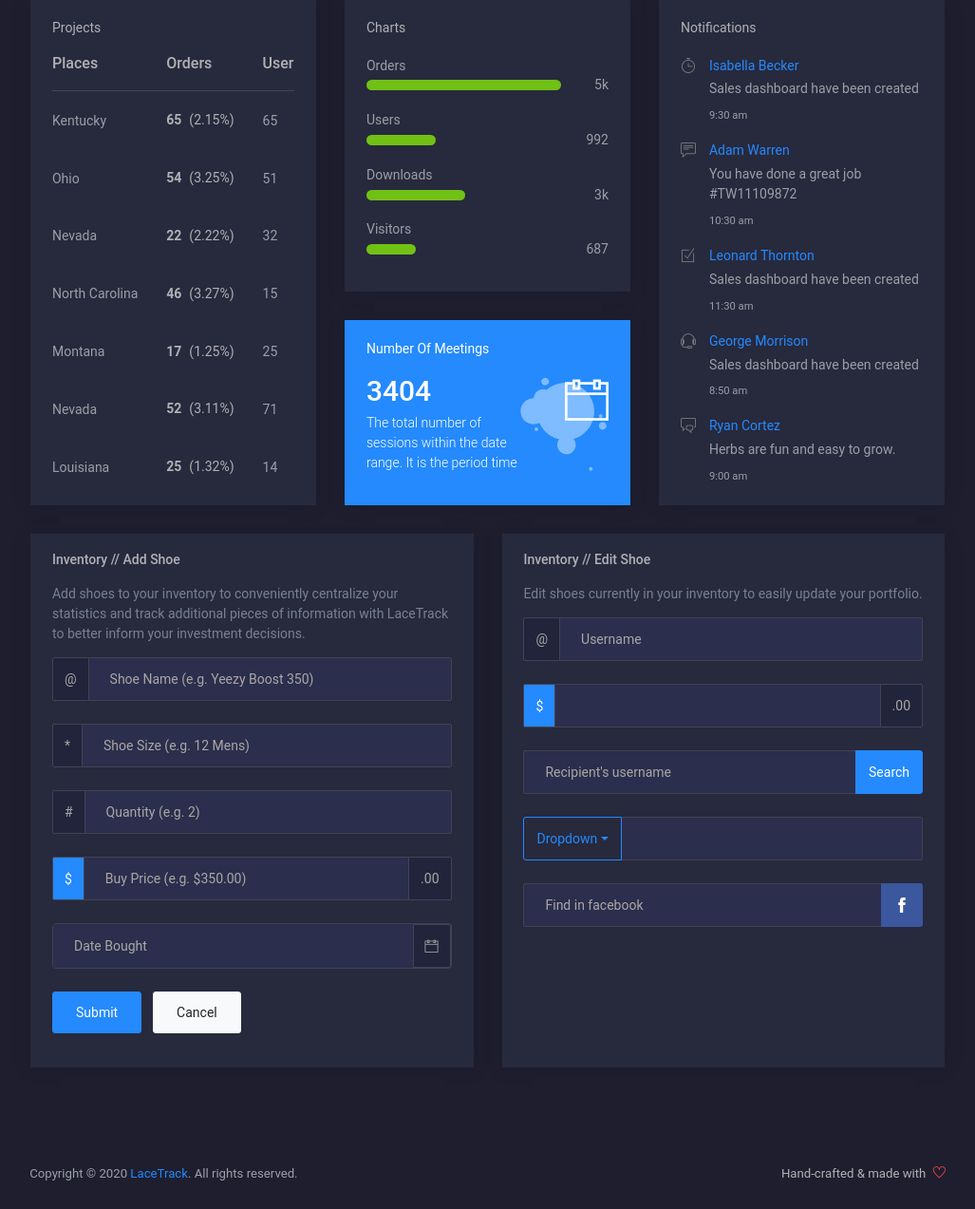
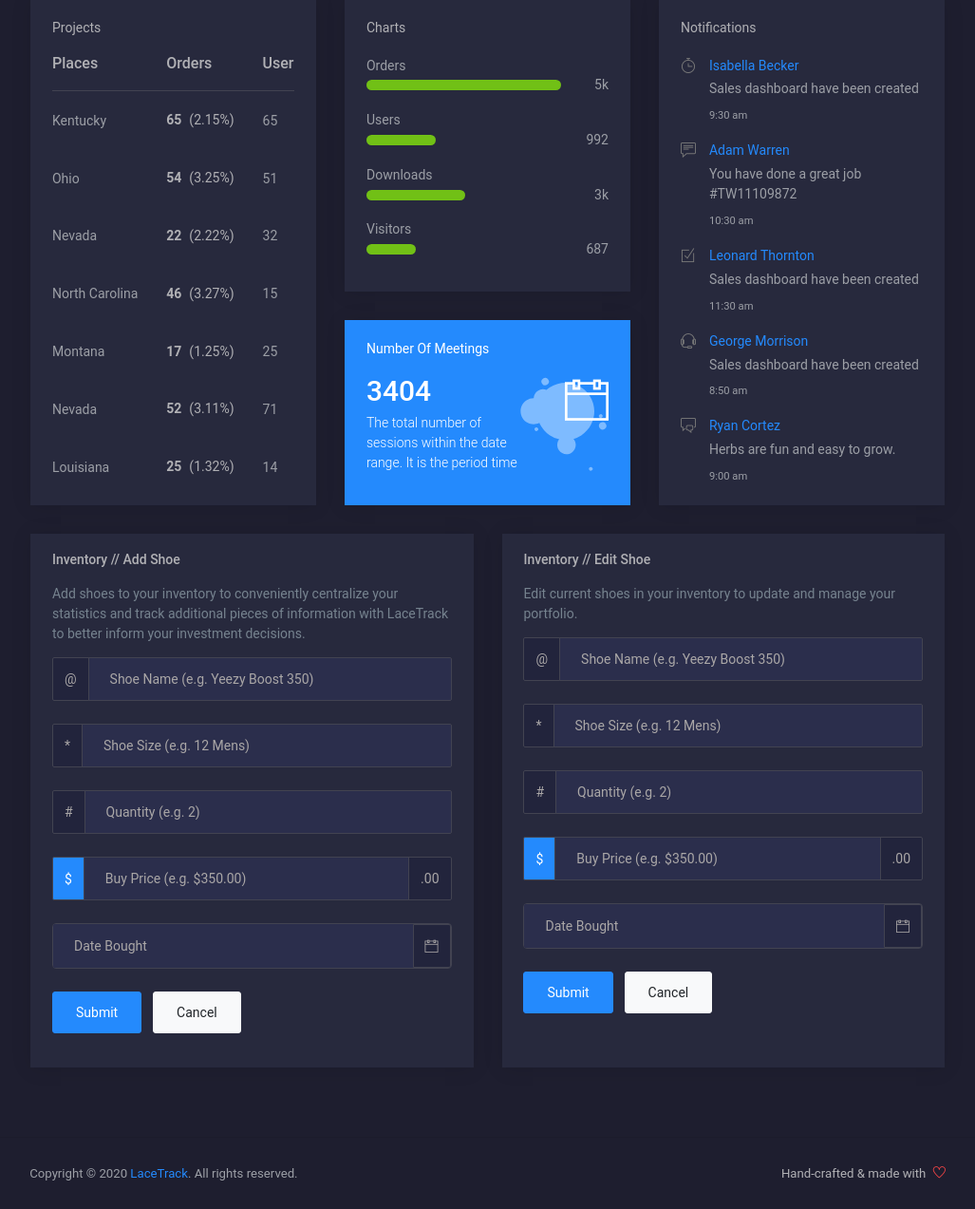
Before and after one commit to wasi2005/lacetrack, a Flask app: template templates/portal.html in a window 1280 px wide. Shown: the part 2336-3609 px from the top of the page at 95% size, without its empty margins (245-1272 px from the left). Run offline with Flask 2, Linux system fonts and the light colour scheme; the template is opened without the code that fills it, so the values that code supplies are empty; parts of the project's set-up code (start-up, migrations or seed data) failed here and were passed over; some libraries are stand-ins or nearby versions.

Commit message:
Update portal.html

```diff
--- a/templates/portal.html
+++ b/templates/portal.html
@@ -1087,14 +1087,32 @@
                 <div class="card-body">
                   <h4 class="card-title">Inventory // Edit Shoe</h4>
                   <p class="card-description">
-                    Edit shoes currently in your inventory to easily update your portfolio.
+                    Edit current shoes in your inventory to update and manage your portfolio.
                   </p>
+                  <!-- POST Request: https://lace-track.herokuapp.com/add-shoe?name=Yeezy+Boost+350&size=12.5M&quantity=2&price-bought=274.00&date_bought=04/26/2005  -->
+                  <form action="/add-shoe" method="post">
                     <div class="form-group">
                       <div class="input-group">
                         <div class="input-group-prepend">
                           <span class="input-group-text">@</span>
                         </div>
-                      <input type="text" class="form-control" placeholder="Username" aria-label="Username">
+                        <input name="name" type="text" class="form-control" placeholder="Shoe Name (e.g. Yeezy Boost 350)" aria-label="Username">
+                      </div>
+                    </div>
+                    <div class="form-group">
+                      <div class="input-group">
+                        <div class="input-group-prepend">
+                          <span class="input-group-text">*</span>
+                        </div>
+                        <input name="size" type="text" class="form-control" placeholder="Shoe Size (e.g. 12 Mens)" aria-label="Username">
+                      </div>
+                    </div>
+                    <div class="form-group">
+                      <div class="input-group">
+                        <div class="input-group-prepend">
+                          <span class="input-group-text">#</span>
+                        </div>
+                        <input name="quantity" type="number" class="form-control" placeholder="Quantity (e.g. 2)" aria-label="Username">
                       </div>
                     </div>
                     <div class="form-group">
@@ -1102,45 +1120,23 @@
                         <div class="input-group-prepend">
                           <span class="input-group-text bg-primary text-white">$</span>
                         </div>
-                      <input type="text" class="form-control" aria-label="Amount (to the nearest dollar)">
+                        <input name="price_bought" type="number" placeholder="Buy Price (e.g. $350.00)" class="form-control" aria-label="Amount (to the nearest dollar)">
                         <div class="input-group-append">
                           <span class="input-group-text">.00</span>
                         </div>
                       </div>
                     </div>
                     <div class="form-group">
-                    <div class="input-group">
-                      <input type="text" class="form-control" placeholder="Recipient's username" aria-label="Recipient's username">
-                      <div class="input-group-append">
-                        <button class="btn btn-sm btn-primary" type="button">Search</button>
+                      <div id="datepicker-popup" class="input-group date datepicker">
+                        <input name="date_bought" placeholder= "Date Bought" type="text" class="form-control" onclick="$('.datepicker').datepicker();">
+                        <span class="input-group-addon input-group-append border-left" onclick="$('.datepicker').datepicker();">
+                          <span class="ti-calendar input-group-text"></span>
+                        </span>
                       </div>
                     </div>
-                  </div>
-                  <div class="form-group">
-                    <div class="input-group">
-                      <div class="input-group-prepend">
-                        <button class="btn btn-sm btn-outline-primary dropdown-toggle" type="button" data-toggle="dropdown" aria-haspopup="true" aria-expanded="false">Dropdown</button>
-                        <div class="dropdown-menu" x-placement="bottom-start" style="position: absolute; will-change: transform; top: 0px; left: 0px; transform: translate3d(0px, 46px, 0px);">
-                          <a class="dropdown-item" href="#">Open</a>
-                          <a class="dropdown-item" href="#">Pending</a>
-                          <a class="dropdown-item" href="#">Sold</a>
-                          <div role="separator" class="dropdown-divider"></div>
-                          <a class="dropdown-item" href="#">Separated link</a>
-                        </div>
-                      </div>
-                      <input type="text" class="form-control" aria-label="Text input with dropdown button">
-                    </div>
-                  </div>
-                  <div class="form-group">
-                    <div class="input-group">
-                      <input type="text" class="form-control" placeholder="Find in facebook" aria-label="Recipient's username">
-                      <div class="input-group-append">
-                        <button class="btn btn-sm btn-facebook" type="button">
-                          <i class="ti-facebook"></i>
-                        </button>
-                      </div>
-                    </div>
-                  </div>
+                    <button type="submit" class="btn btn-primary mr-2">Submit</button>
+                    <button type="reset" class="btn btn-light">Cancel</button>
+                  </form>
                 </div>
               </div>
             </div>
```
Lines whose indentation alone changed are shown as unchanged.
